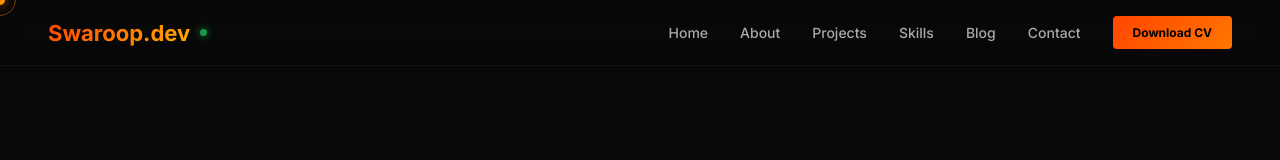
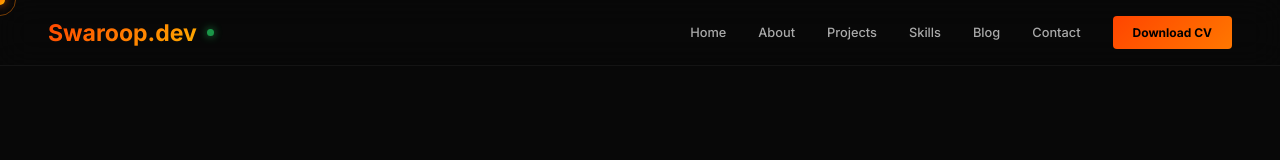
Before and after one commit to Swappy514/swaroop-portfolio, a Next.js app: page / in a window 1280 px wide. Shown: the top 160 px of the page. Built offline with nearby package versions, Linux system fonts and the light colour scheme.

Commit message:
Refactor Navbar typography to use inline fluid clamp functions

```diff
--- a/components/Navbar.tsx
+++ b/components/Navbar.tsx
@@ -74,7 +74,7 @@ export default function Navbar() {
         }}
         style={{
           fontFamily: "var(--font-inter)",
-          fontSize: "var(--nav-logo-size)",
+          fontSize: "clamp(18px, 1.8vw, 24px)",
           fontWeight: 700,
           textDecoration: "none",
           background: "linear-gradient(135deg, #ff4500, #ffb700)",
@@ -113,7 +113,7 @@ export default function Navbar() {
             whileHover={{ color: "#ffffff" }}
             style={{
               fontFamily: "var(--font-inter)",
-              fontSize: "var(--nav-link-size)",
+              fontSize: "clamp(12px, 1vw, 14px)",
               fontWeight: 500,
               color: "#aaa",
               textDecoration: "none",
```
